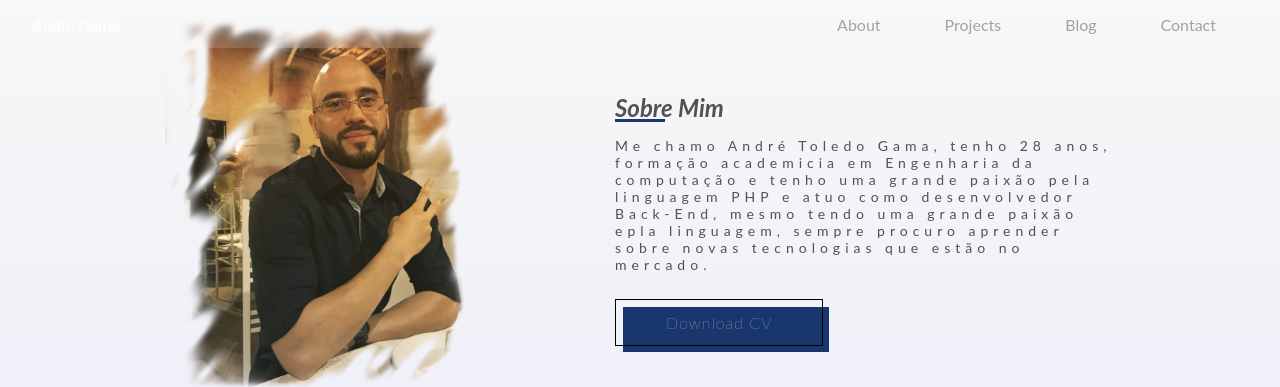
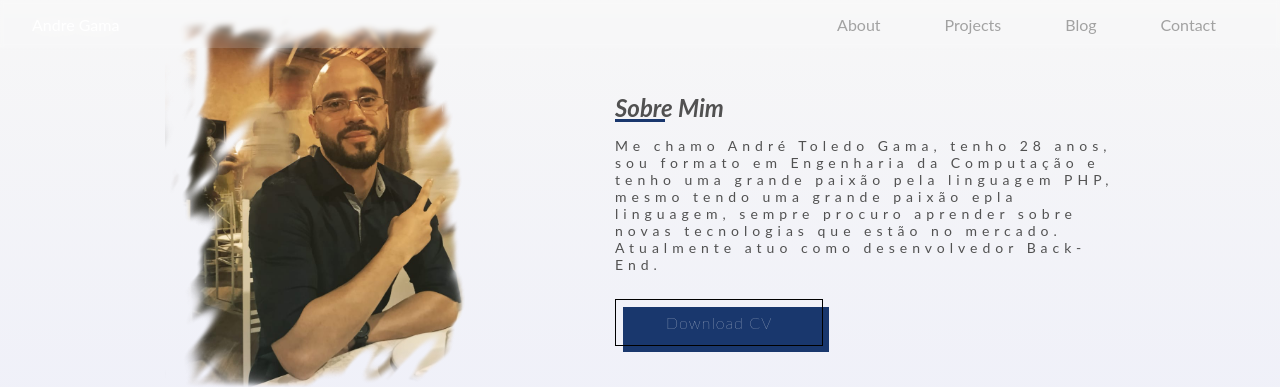
Before and after one commit to AndreTGama/portfolio, a React (Create React App) app: page / in a window 1280 px wide. Shown: the top 387 px of the page. Built offline with nearby package versions, Linux system fonts and the light colour scheme.

Commit message:
in button anchor add boolean download

```diff
--- a/src/components/About/About.tsx
+++ b/src/components/About/About.tsx
@@ -4,6 +4,7 @@ import Profile from '../../assets/img/profile/profile-main.png'
 import getAge from '../../Helpers/GetAge'
 import ButtonAnchor from '../Button/Drop/Anchor/Index'
 import { Colors } from '../../styles/Colors.style'
+import CV from '../../assets/pdf/cv-andre-gama.pdf'
 
 export default function About(): JSX.Element {
 
@@ -13,15 +14,16 @@ export default function About(): JSX.Element {
         <Style.Container>
             <Style.TitleName>Sobre Mim</Style.TitleName>
             <Style.Description>
-                Me chamo André Toledo Gama, tenho {getAge('1994-10-08')} anos, formação academicia em Engenharia da computação e tenho uma grande paixão pela linguagem PHP e atuo como desenvolvedor Back-End, mesmo tendo uma grande paixão epla linguagem, sempre procuro aprender sobre novas tecnologias que estão no mercado.
+                Me chamo André Toledo Gama, tenho {getAge('1994-10-08')} anos, sou formato em Engenharia da Computação e tenho uma grande paixão pela linguagem PHP, mesmo tendo uma grande paixão epla linguagem, sempre procuro aprender sobre novas tecnologias que estão no mercado. Atualmente atuo como desenvolvedor Back-End.
             </Style.Description>
             <ButtonAnchor
                 text={'Download CV'}
                 label={'Botão para fazer o download do meu curriculo'}
-                url={'teste'}
+                url={CV}
                 fontColor={'white'}
                 borderColor={'#000'}
                 backgroundColor={Colors.blue}
+                download={true}
             />
         </Style.Container>
     </Global.ContainerCenter>
--- a/src/components/Button/Drop/Anchor/Index.tsx
+++ b/src/components/Button/Drop/Anchor/Index.tsx
@@ -6,9 +6,18 @@ type Props = {
     url?: string
     fontColor: string,
     borderColor: string,
-    backgroundColor: string
+    backgroundColor: string,
+    download?: boolean,
 }
-export default function ButtonAnchor({ text, label, url, fontColor, borderColor, backgroundColor } : Props) {
+export default function ButtonAnchor({
+  text,
+  label,
+  url,
+  fontColor,
+  borderColor,
+  backgroundColor,
+  download
+} : Props) {
   return (
     <Style.Button
       target='_blank'
@@ -18,6 +27,7 @@ export default function ButtonAnchor({ text, label, url, fontColor, borderColor,
       fontColor={fontColor}
       borderColor={borderColor}
       backgroundColor={backgroundColor}
+      download={download}
     >
       {text}
     </Style.Button>
--- /dev/null
+++ b/src/types.d.ts
@@ -0,0 +1 @@
+declare module '*.pdf';
--- a/tsconfig.json
+++ b/tsconfig.json
@@ -18,7 +18,8 @@
     "resolveJsonModule": true,
     "isolatedModules": true,
     "noEmit": true,
-    "jsx": "react-jsx"
+    "jsx": "react-jsx",
+    "typeRoots": ["./src/types"]
   },
   "include": [
     "src"
```
Lines whose indentation alone changed are shown as unchanged.
